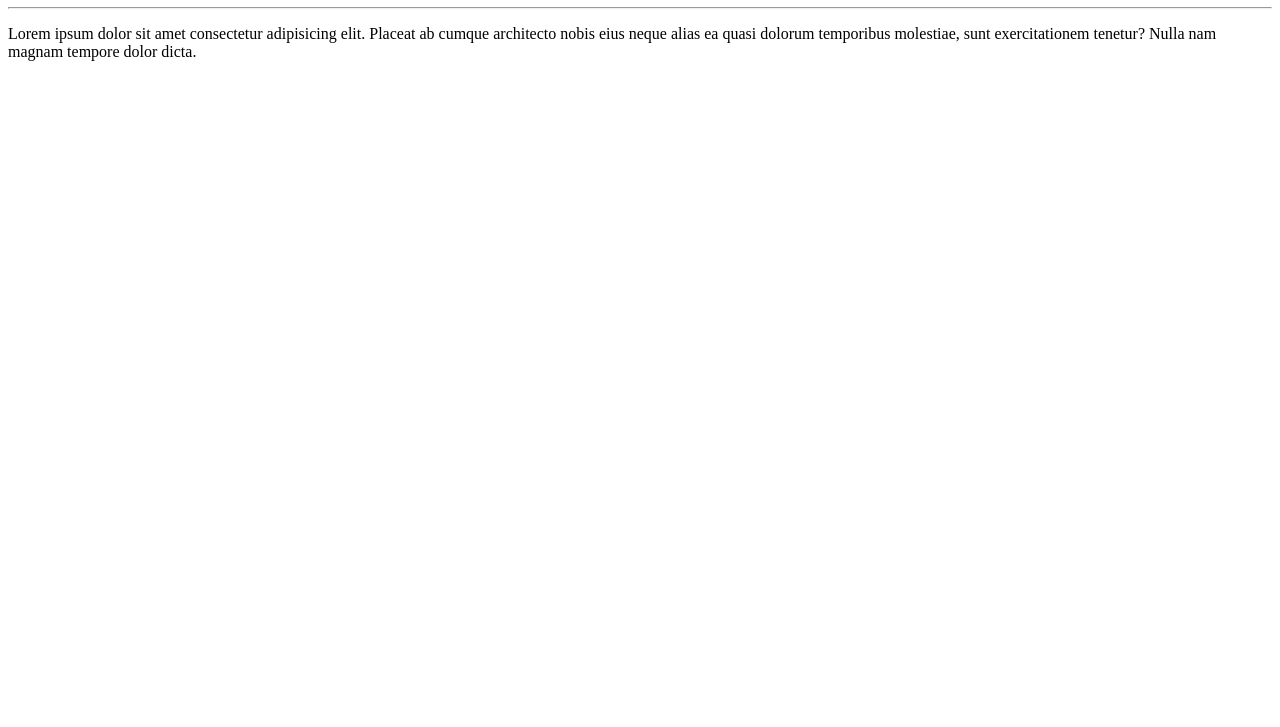
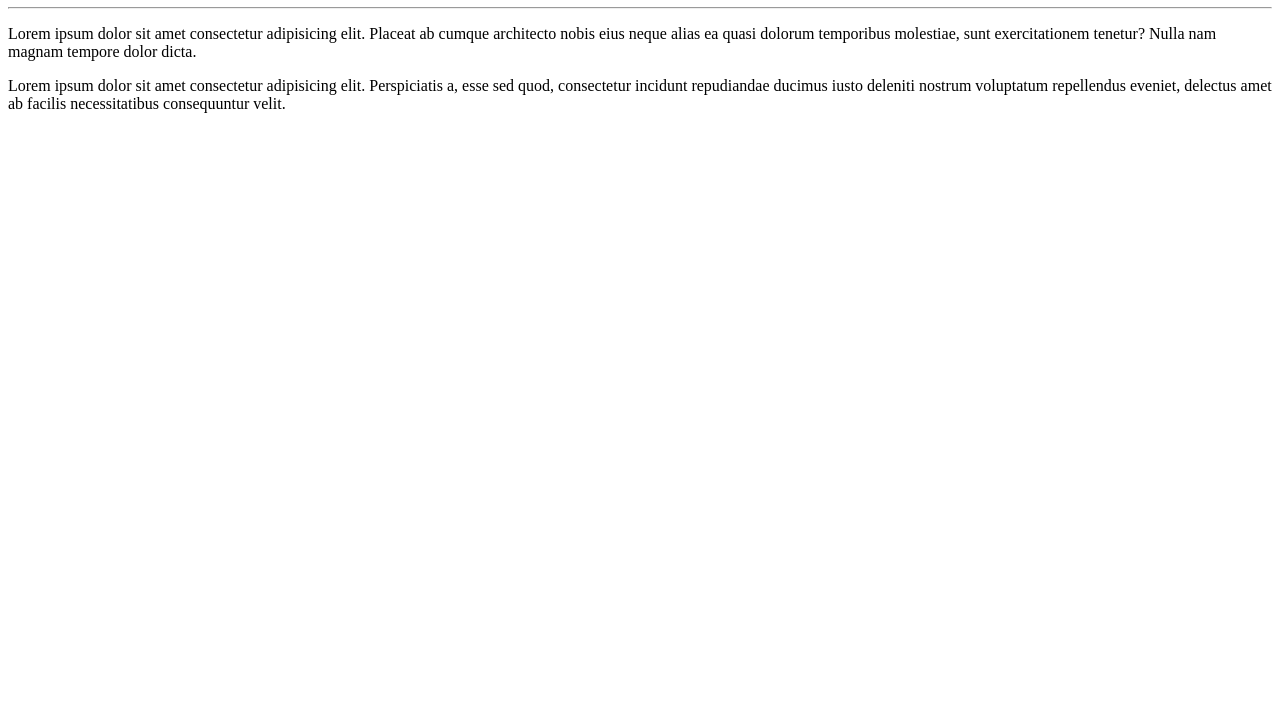
Before and after one commit to AlefSouza10/DHL-Logistica, a plain HTML site: page Site-DHL/index.html in a window 1280 px wide. Shown: the part 73-800 px from the top of the page. Drawn offline with Linux system fonts and the light colour scheme.

Commit message:
Adicionei um paragrafo

```diff
--- a/Site-DHL/index.html
+++ b/Site-DHL/index.html
@@ -14,7 +14,13 @@
     <p>Lorem ipsum dolor sit amet consectetur adipisicing elit.
         Placeat ab cumque architecto nobis eius neque alias ea quasi
         dolorum temporibus molestiae, sunt exercitationem tenetur? Nulla
-        nam magnam tempore dolor dicta.</p>
+        nam magnam tempore dolor dicta.
+    </p>
+    <p>Lorem ipsum dolor sit amet consectetur adipisicing elit. Perspiciatis a,
+            esse sed quod, consectetur incidunt repudiandae ducimus iusto deleniti
+            nostrum voluptatum repellendus eveniet, delectus amet ab facilis necessitatibus
+             consequuntur velit.
+    </p>
 
 
 </body>
```
